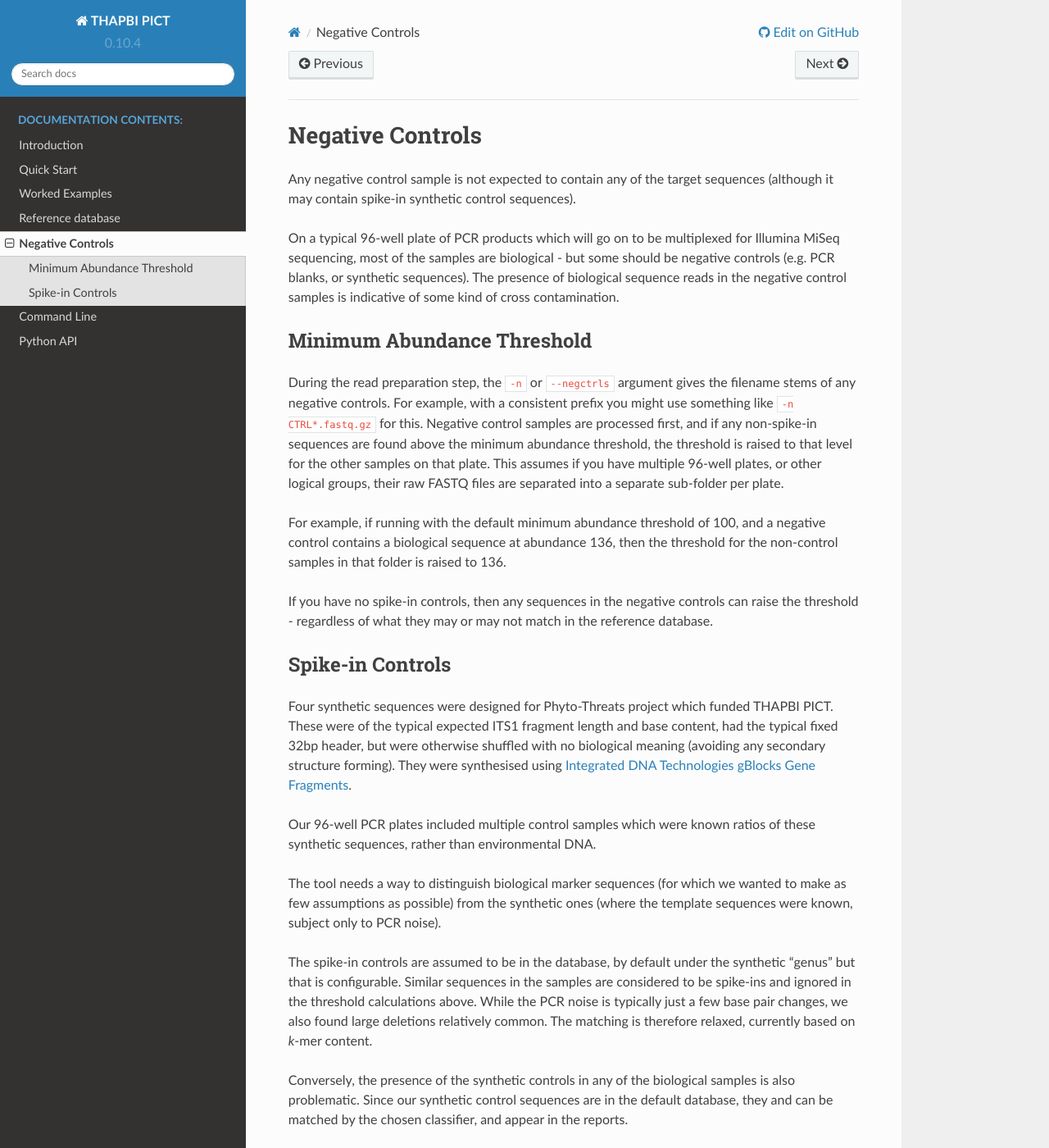
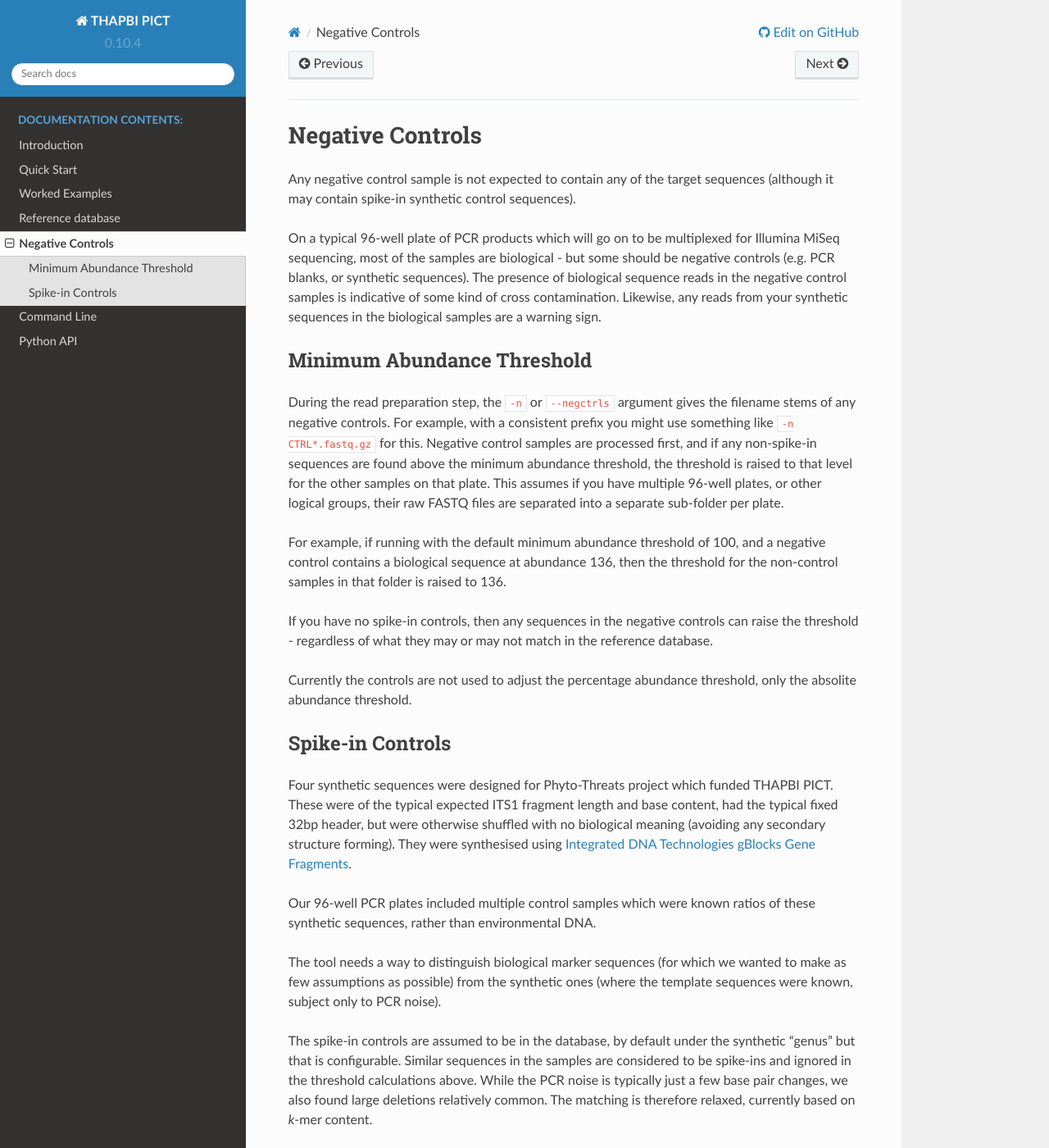
Before and after one commit to peterjc/thapbi-pict, a Sphinx documentation site: the page built from docs/negatives.rst, in a window 1280 px wide and 1400 px high. Shown: the whole window at 82% size. Built offline with Sphinx 7.4.7 and the Read the Docs theme 2.0.0, drawn with Linux system fonts in a browser that asks for light colours; pages that are not in the unit, such as notebooks, are missing from menus.

Commit message:
Note not (yet) adjusting percentage abundance threshold
See #374

```diff
--- a/docs/negatives.rst
+++ b/docs/negatives.rst
@@ -10,7 +10,8 @@ On a typical 96-well plate of PCR products which will go on to be multiplexed
 for Illumina MiSeq sequencing, most of the samples are biological - but some
 should be negative controls (e.g. PCR blanks, or synthetic sequences).
 The presence of biological sequence reads in the negative control samples is
-indicative of some kind of cross contamination.
+indicative of some kind of cross contamination. Likewise, any reads from your
+synthetic sequences in the biological samples are a warning sign.
 
 Minimum Abundance Threshold
 ---------------------------
@@ -31,6 +32,9 @@ the threshold for the non-control samples in that folder is raised to 136.
 If you have no spike-in controls, then any sequences in the negative controls
 can raise the threshold - regardless of what they may or may not match in the
 reference database.
+
+Currently the controls are not used to adjust the percentage abundance
+threshold, only the absolite abundance threshold.
 
 Spike-in Controls
 -----------------
```
